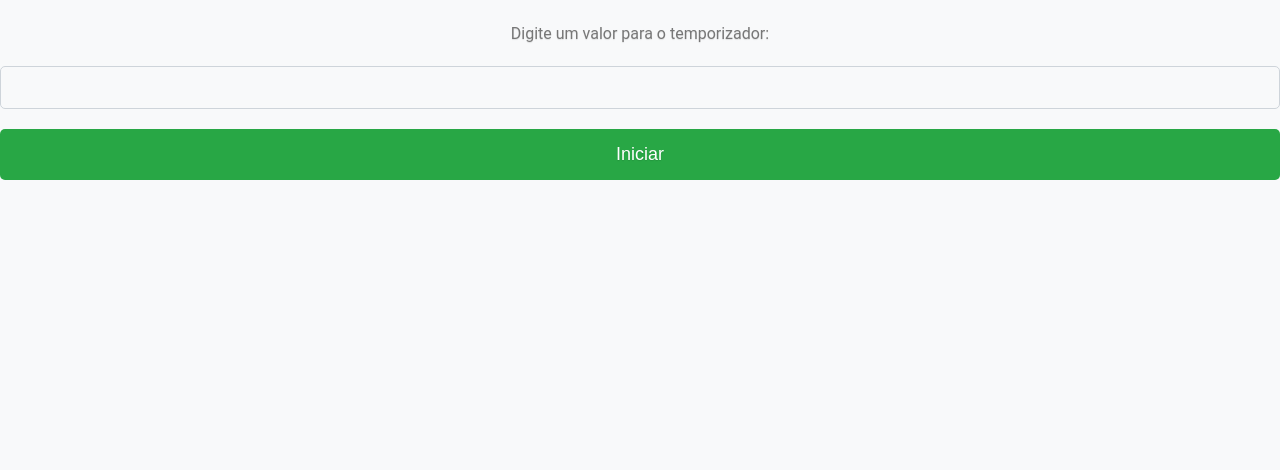
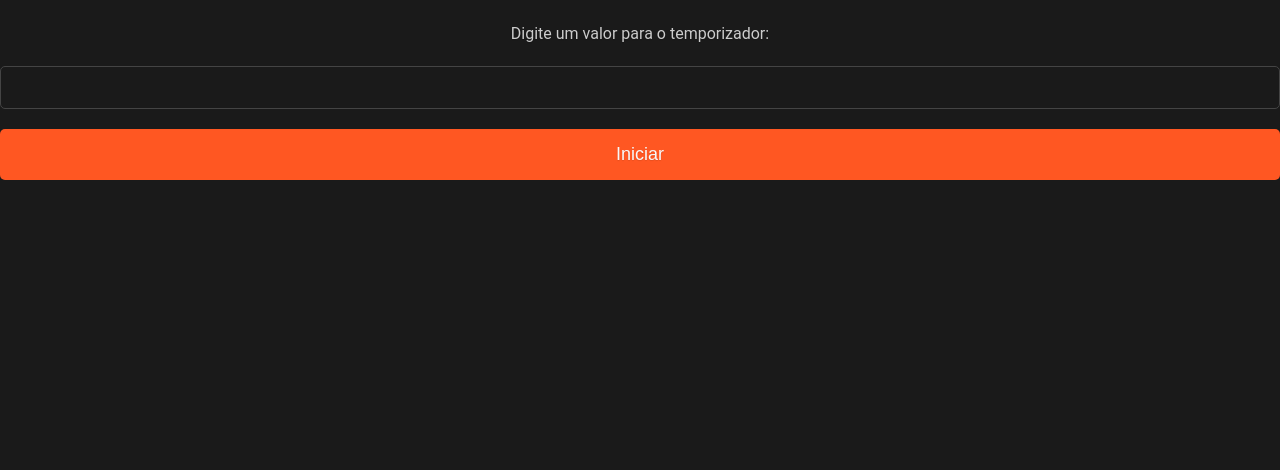
Before and after one commit to PossRahal/timerpoker, a plain HTML site: page index.html in a window 1280 px wide. Shown: the part 330-800 px from the top of the page. Drawn offline with Linux system fonts and the light colour scheme.

Commit message:
aqd
adsad

```diff
--- a/index.html
+++ b/index.html
@@ -10,11 +10,11 @@
         }
 
         body {
-            background-color: #f8f9fa;
+            background-color: #1a1a1a;
             font-family: 'Roboto', sans-serif;
             font-size: 16px;
             line-height: 1.5;
-            color: #444;
+            color: #f8f8f8;
         }
 
         .container {
@@ -30,38 +30,38 @@
             font-weight: bold;
             margin-bottom: 30px;
             text-align: center;
-            color: #343a40;
+            color: #f8f8f8;
             text-shadow: 0px 1px 1px rgba(0, 0, 0, 0.1);
         }
 
         label {
             display: block;
             margin-bottom: 20px;
-            color: #777;
+            color: #ccc;
             text-shadow: 0px 1px 1px rgba(0, 0, 0, 0.1);
         }
 
         input[type="number"] {
-            border: 1px solid #ced4da;
+            border: 1px solid #444;
             border-radius: 5px;
             font-size: 18px;
             padding: 10px;
             width: 100%;
-            background-color: #f8f9fa;
-            color: #343a40;
+            background-color: #1a1a1a;
+            color: #f8f8f8;
             text-shadow: 0px 1px 1px rgba(0, 0, 0, 0.1);
         }
 
         input[type="number"]:focus {
-            border-color: #6c757d;
-            box-shadow: 0 0 0 0.2rem rgba(108, 117, 125, 0.25);
+            border-color: #777;
+            box-shadow: 0 0 0 0.2rem rgba(119, 119, 119, 0.25);
         }
 
         button {
-            background-color: #28a745;
+            background-color: #ff5722;
             border: none;
             border-radius: 5px;
-            color: #fff;
+            color: #f8f8f8;
             cursor: pointer;
             font-size: 18px;
             margin-top: 20px;
@@ -72,7 +72,7 @@
         }
 
         button:hover {
-            background-color: #218838;
+            background-color: #e64a19;
         }
 
         #contador {
@@ -80,7 +80,7 @@
             font-weight: bold;
             margin-top: 40px;
             text-align: center;
-            color: #343a40;
+            color: #f8f8f8;
             text-shadow: 0px 1px 1px rgba(0, 0, 0, 0.1);
         }
     </style>
```
